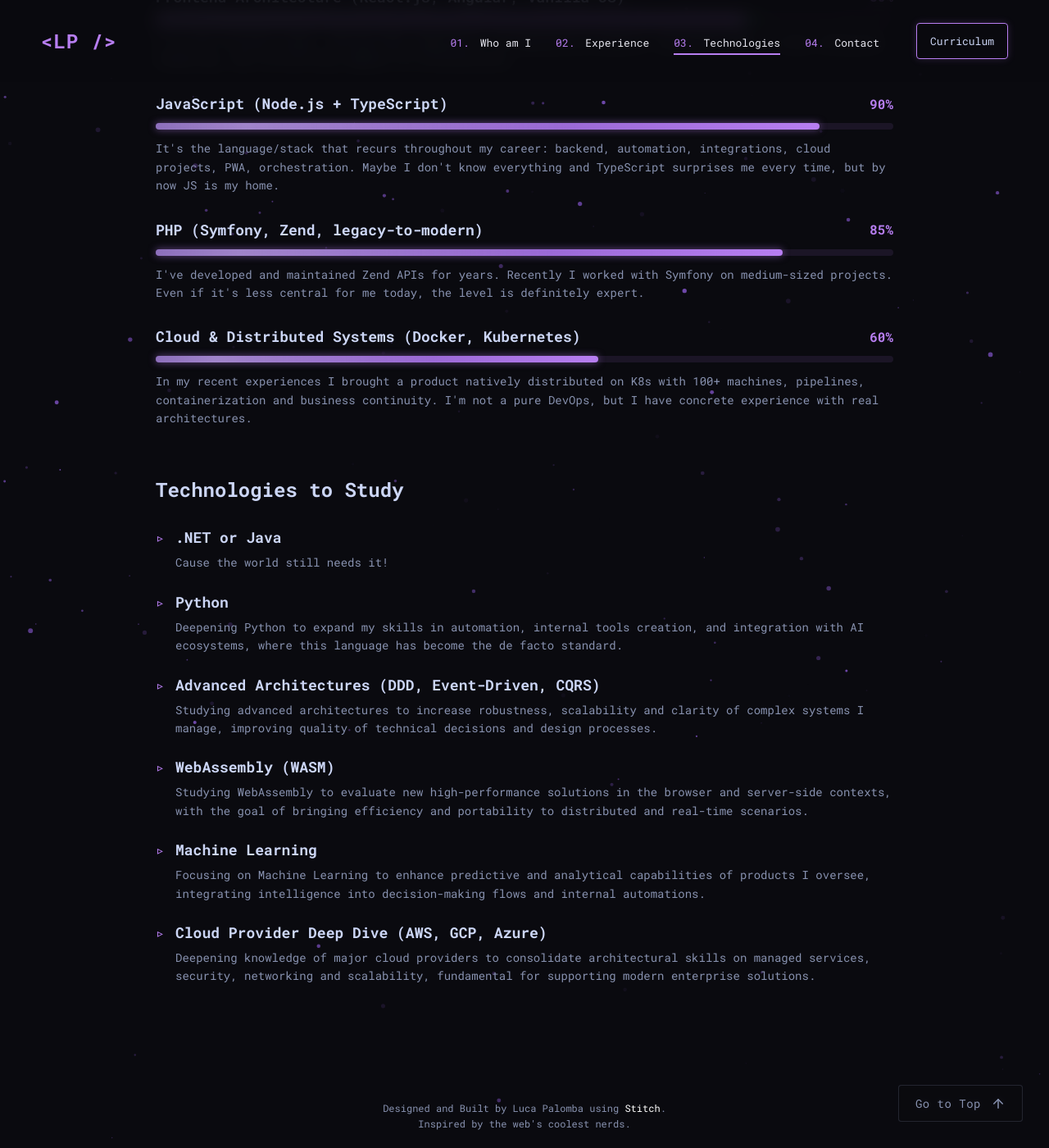
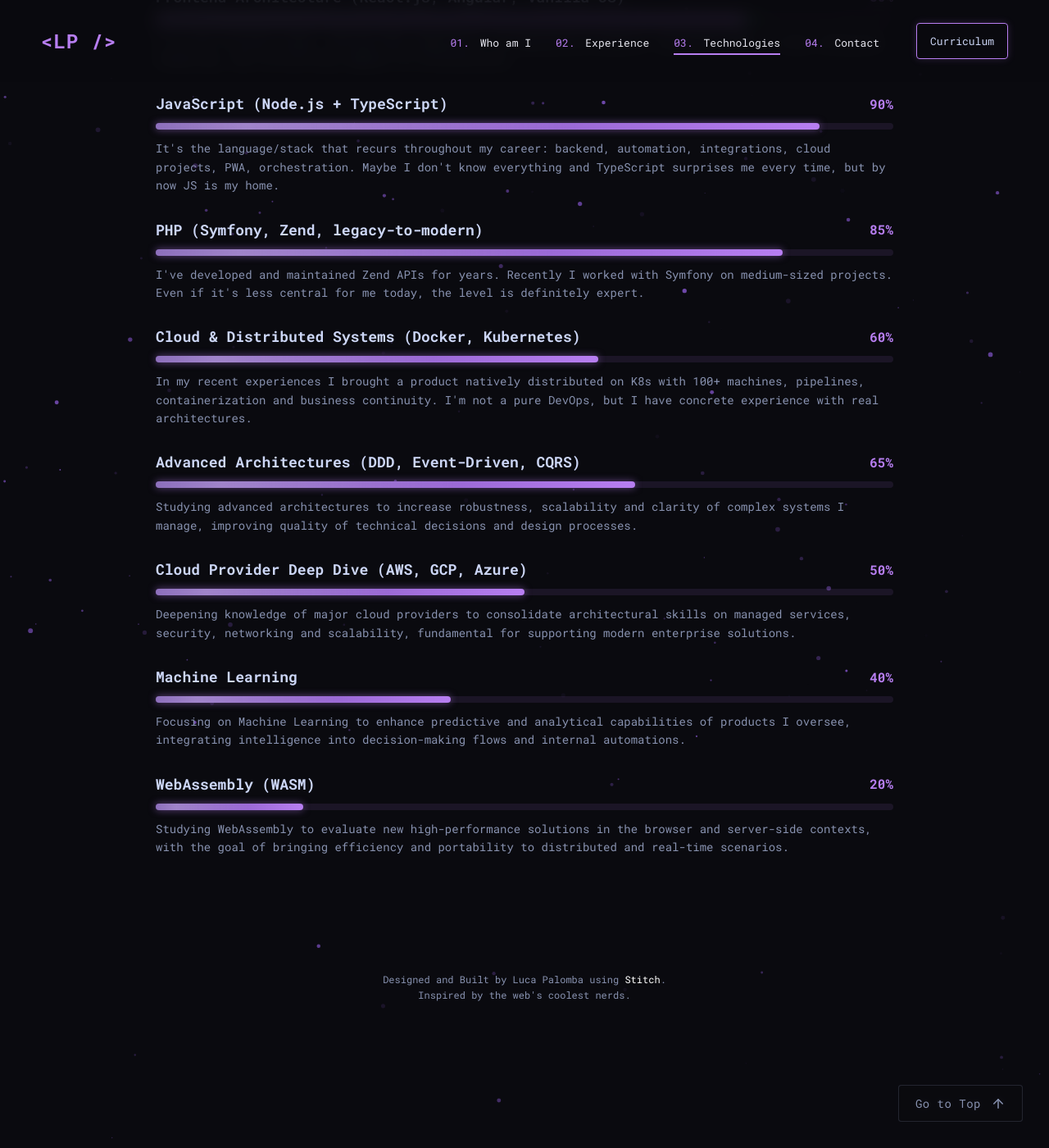
Before and after one commit to lucapalomba/lucapalomba, a Jekyll site: the page built from technologies.html, in a window 1280 px wide and 1400 px high, scrolled down 673 px. Shown: the whole window at 82% size. Built offline with Jekyll 4.4.1, drawn with Linux system fonts in a browser that asks for light colours.

Commit message:
feat(technologies): merge study list into progress bars, drop .NET/Java & Python
Remove the separate 'Technologies to Study' section and convert the
kept items into standard tech-progress-item blocks in the main list:
Advanced Architectures 65%, Cloud Provider Deep Dive 50%, Machine
Learning 40%, WebAssembly 20%. Drop .NET/Java and Python entirely.

Relocate the surviving entries from technologies.learning/learningDesc
into technologies.tech/desc in both en and it, remove learningTitle,
and delete the now-unused .learning-* CSS.

```diff
--- a/styles/main.css
+++ b/styles/main.css
@@ -821,41 +821,6 @@ p.lead {
   }
 }
 
-.learning-list {
-  display: flex;
-  flex-direction: column;
-  gap: 24px;
-}
-
-.learning-item {
-  padding: 0;
-}
-
-.learning-title {
-  font-size: 18px;
-  color: var(--text-tertiary);
-  font-weight: 600;
-  margin: 0 0 8px 0;
-  position: relative;
-  padding-left: 24px;
-}
-
-.learning-title::before {
-  content: '▹';
-  position: absolute;
-  left: 0;
-  color: var(--accent-color);
-  font-size: 18px;
-}
-
-.learning-description {
-  margin: 0;
-  padding-left: 24px;
-  font-size: 14px;
-  color: var(--text-secondary);
-  line-height: 1.6;
-}
-
 /* Navigation Hint Overlay */
 .navigation-hint {
   position: fixed;
--- a/technologies.html
+++ b/technologies.html
@@ -104,49 +104,55 @@ page_scripts:
                         containerization and business continuity. I'm not a pure DevOps, but I have concrete
                         experience with real architectures.</p>
                 </div>
-            </div>
-        </section>
-
-        <!-- Technologies to Study -->
-        <section class="tech-section">
-            <h2 class="tech-section-title" data-i18n="technologies.learningTitle">Technologies to Study</h2>
-            <div class="learning-list">
-                <div class="learning-item">
-                    <h3 class="learning-title" data-i18n="technologies.learning.dotnetJava">.NET or Java</h3>
-                    <p class="learning-description" data-i18n="technologies.learningDesc.dotnetJava">Cause the world
-                        still needs it!</p>
+                <div class="tech-progress-item">
+                    <div class="tech-progress-header">
+                        <span class="tech-name" data-i18n="technologies.tech.architectures">Advanced Architectures
+                            (DDD, Event-Driven, CQRS)</span>
+                        <span class="tech-percentage">65%</span>
+                    </div>
+                    <div class="tech-progress-bar">
+                        <div class="tech-progress-fill" data-progress="65"></div>
+                    </div>
+                    <p class="tech-description" data-i18n="technologies.desc.architectures">Studying advanced
+                        architectures to increase robustness, scalability and clarity of complex systems I manage,
+                        improving quality of technical decisions and design processes.</p>
                 </div>
-                <div class="learning-item">
-                    <h3 class="learning-title" data-i18n="technologies.learning.python">Python</h3>
-                    <p class="learning-description" data-i18n="technologies.learningDesc.python">Deepening Python to
-                        expand my skills in automation, internal tools creation, and integration with AI ecosystems,
-                        where this language has become the de facto standard.</p>
+                <div class="tech-progress-item">
+                    <div class="tech-progress-header">
+                        <span class="tech-name" data-i18n="technologies.tech.cloud">Cloud Provider Deep Dive (AWS,
+                            GCP, Azure)</span>
+                        <span class="tech-percentage">50%</span>
+                    </div>
+                    <div class="tech-progress-bar">
+                        <div class="tech-progress-fill" data-progress="50"></div>
+                    </div>
+                    <p class="tech-description" data-i18n="technologies.desc.cloud">Deepening knowledge of major
+                        cloud providers to consolidate architectural skills on managed services, security,
+                        networking and scalability, fundamental for supporting modern enterprise solutions.</p>
                 </div>
-                <div class="learning-item">
-                    <h3 class="learning-title" data-i18n="technologies.learning.architectures">Advanced
-                        Architectures (DDD, Event-Driven, CQRS)</h3>
-                    <p class="learning-description" data-i18n="technologies.learningDesc.architectures">Studying
-                        advanced architectures to increase robustness, scalability and clarity of complex systems I
-                        manage, improving quality of technical decisions and design processes.</p>
+                <div class="tech-progress-item">
+                    <div class="tech-progress-header">
+                        <span class="tech-name" data-i18n="technologies.tech.ml">Machine Learning</span>
+                        <span class="tech-percentage">40%</span>
+                    </div>
+                    <div class="tech-progress-bar">
+                        <div class="tech-progress-fill" data-progress="40"></div>
+                    </div>
+                    <p class="tech-description" data-i18n="technologies.desc.ml">Focusing on Machine Learning to
+                        enhance predictive and analytical capabilities of products I oversee, integrating
+                        intelligence into decision-making flows and internal automations.</p>
                 </div>
-                <div class="learning-item">
-                    <h3 class="learning-title" data-i18n="technologies.learning.wasm">WebAssembly (WASM)</h3>
-                    <p class="learning-description" data-i18n="technologies.learningDesc.wasm">Studying WebAssembly
-                        to evaluate new high-performance solutions in the browser and server-side contexts, with the
-                        goal of bringing efficiency and portability to distributed and real-time scenarios.</p>
-                </div>
-                <div class="learning-item">
-                    <h3 class="learning-title" data-i18n="technologies.learning.ml">Machine Learning</h3>
-                    <p class="learning-description" data-i18n="technologies.learningDesc.ml">Focusing on Machine
-                        Learning to enhance predictive and analytical capabilities of products I oversee,
-                        integrating intelligence into decision-making flows and internal automations.</p>
-                </div>
-                <div class="learning-item">
-                    <h3 class="learning-title" data-i18n="technologies.learning.cloud">Cloud Provider Deep Dive
-                        (AWS, GCP, Azure)</h3>
-                    <p class="learning-description" data-i18n="technologies.learningDesc.cloud">Deepening knowledge
-                        of major cloud providers to consolidate architectural skills on managed services, security,
-                        networking and scalability, fundamental for supporting modern enterprise solutions.</p>
+                <div class="tech-progress-item">
+                    <div class="tech-progress-header">
+                        <span class="tech-name" data-i18n="technologies.tech.wasm">WebAssembly (WASM)</span>
+                        <span class="tech-percentage">20%</span>
+                    </div>
+                    <div class="tech-progress-bar">
+                        <div class="tech-progress-fill" data-progress="20"></div>
+                    </div>
+                    <p class="tech-description" data-i18n="technologies.desc.wasm">Studying WebAssembly to evaluate
+                        new high-performance solutions in the browser and server-side contexts, with the goal of
+                        bringing efficiency and portability to distributed and real-time scenarios.</p>
                 </div>
             </div>
         </section>
--- a/translations/en.json
+++ b/translations/en.json
@@ -87,14 +87,17 @@
         "description": "Explore the technologies Luca Palomba has experience with and those he's eager to learn.",
         "lead": "A list of technologies — from the ones I use every day to the ones that are now part of me. But mind you: the future changes fast, and so does this list with it.",
         "experiencedTitle": "Technological Experience",
-        "learningTitle": "Technologies to Study",
         "tech": {
             "aiAgents": "LLM Development Agents & AI Documentation",
             "jsNode": "JavaScript (Node.js + TypeScript)",
             "react": "Frontend Architecture (React.js, Angular, Vanilla JS)",
             "cloudK8s": "Cloud & Distributed Systems (Docker, Kubernetes)",
             "php": "PHP (Symfony, Zend, legacy-to-modern)",
-            "cicd": "CI/CD & Automation (Jenkins, GitLab, Bamboo)"
+            "cicd": "CI/CD & Automation (Jenkins, GitLab, Bamboo)",
+            "architectures": "Advanced Architectures (DDD, Event-Driven, CQRS)",
+            "cloud": "Cloud Provider Deep Dive (AWS, GCP, Azure)",
+            "ml": "Machine Learning",
+            "wasm": "WebAssembly (WASM)"
         },
         "desc": {
             "aiAgents": "I design and orchestrate LLM-based development agents and write AI-friendly documentation, bridging the human team and AI tooling in the development workflow.",
@@ -102,23 +105,11 @@
             "react": "I've led frontend teams, defined RAD components, re-engineered products, developed PWAs. I know lifecycle, rendering, and structuring complex UI architectures.",
             "cloudK8s": "In my recent experiences I brought a product natively distributed on K8s with 100+ machines, pipelines, containerization and business continuity. I'm not a pure DevOps, but I have concrete experience with real architectures.",
             "php": "I've developed and maintained Zend APIs for years. Recently I worked with Symfony on medium-sized projects. Even if it's less central for me today, the level is definitely expert.",
-            "cicd": "I've introduced automations, selected tools, optimized pipelines and internal processes. Solid competence, both in processes and R&D."
-        },
-        "learning": {
-            "python": "Python",
-            "architectures": "Advanced Architectures (DDD, Event-Driven, CQRS)",
-            "wasm": "WebAssembly (WASM)",
-            "ml": "Machine Learning",
-            "cloud": "Cloud Provider Deep Dive (AWS, GCP, Azure)",
-            "dotnetJava": ".NET or Java"
-        },
-        "learningDesc": {
-            "python": "Deepening Python to expand my skills in automation, internal tools creation, and integration with AI ecosystems, where this language has become the de facto standard.",
+            "cicd": "I've introduced automations, selected tools, optimized pipelines and internal processes. Solid competence, both in processes and R&D.",
             "architectures": "Studying advanced architectures to increase robustness, scalability and clarity of complex systems I manage, improving quality of technical decisions and design processes.",
-            "wasm": "Studying WebAssembly to evaluate new high-performance solutions in the browser and server-side contexts, with the goal of bringing efficiency and portability to distributed and real-time scenarios.",
+            "cloud": "Deepening knowledge of major cloud providers to consolidate architectural skills on managed services, security, networking and scalability, fundamental for supporting modern enterprise solutions.",
             "ml": "Focusing on Machine Learning to enhance predictive and analytical capabilities of products I oversee, integrating intelligence into decision-making flows and internal automations.",
-            "cloud": "Deepening knowledge of major cloud providers to consolidate architectural skills on managed services, security, networking and scalability, fundamental for supporting modern enterprise solutions.",
-            "dotnetJava": "Cause the world still needs it!"
+            "wasm": "Studying WebAssembly to evaluate new high-performance solutions in the browser and server-side contexts, with the goal of bringing efficiency and portability to distributed and real-time scenarios."
         }
     },
     "contact": {
```
Also changed, not shown: translations/it.json (+8 -17 lines).
